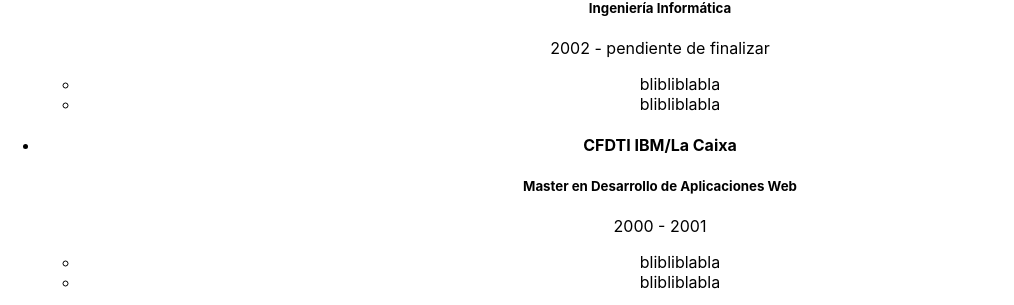
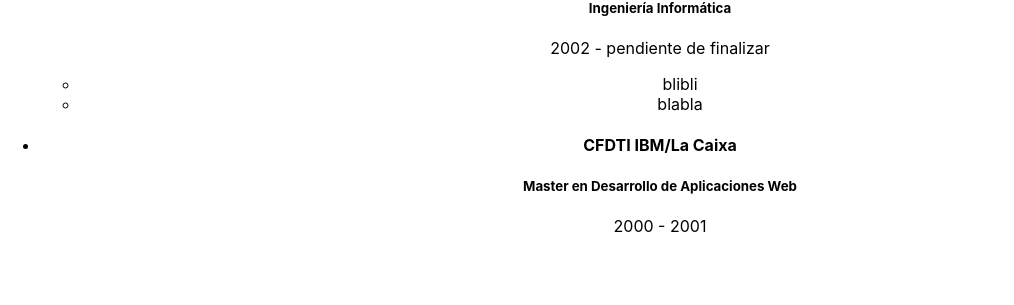
Before and after one commit to sayheylaura/manfred-awesomic-cv, a React (Create React App) app: page / in a window 1280 px wide. Shown: the part 580-885 px from the top of the page, without its empty margins (0-1014 px from the left). After the commit the page ends 832 px from the top, so only its background shows below. Built offline with nearby package versions, Linux system fonts and the light colour scheme; the HTML template or start-up script is replaced by a standard one.

Commit message:
resolve probem emtyarray

```diff
--- a/src/components/EducationAchievements/index.js
+++ b/src/components/EducationAchievements/index.js
@@ -3,15 +3,13 @@ import PropTypes from 'prop-types';
 
 class EducationAchievements extends Component {
   render() {
-    const { sampleEducation } = this.props;
-    console.log(sampleEducation);
-
+    const { sampleAchievements } = this.props;
     return (
       <ul className="achievements__list">
-        {sampleEducation.map((item, index) => {
+        {sampleAchievements.map((item, index) => {
           return (
             <li key={index} className="achievements__list-item">
-              {item.achievements}
+              {item}
             </li>
           )
         })}
@@ -21,7 +19,7 @@ class EducationAchievements extends Component {
 }
 
 EducationAchievements.propTypes = {
-  achievements: PropTypes.array.isRequired
+  sampleAchievements: PropTypes.array.isRequired
 };
 
 export default EducationAchievements;
--- a/src/components/EducationItem/index.js
+++ b/src/components/EducationItem/index.js
@@ -15,7 +15,7 @@ class EducationItem extends Component {
                 <h4 className="education__item-institution">{item.institution}</h4>
                 <h5 className="education__item-institution">{item.study}</h5>
                 <p className="education__item-date">{item.from} - {item.until}</p>
-                <EducationAchievements sampleEducation={sampleEducation}/>
+                {item.achievements && (<EducationAchievements sampleAchievements={item.achievements}/>)}
               </li>
             )
           })}
--- a/src/services/sample_2.json
+++ b/src/services/sample_2.json
@@ -80,8 +80,7 @@
         "from": "2000",
         "until": "2001",
         "achievements": [
-          "blibli",
-          "blabla"
+
         ]
       }
     ],
```
